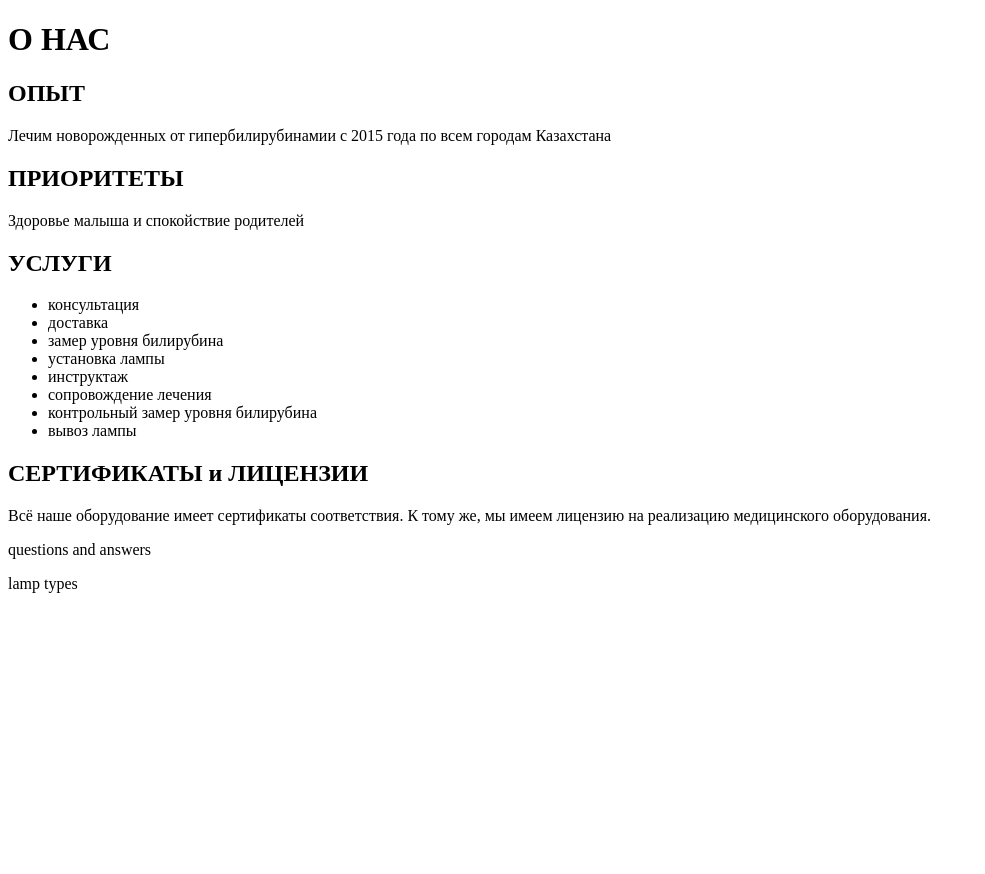
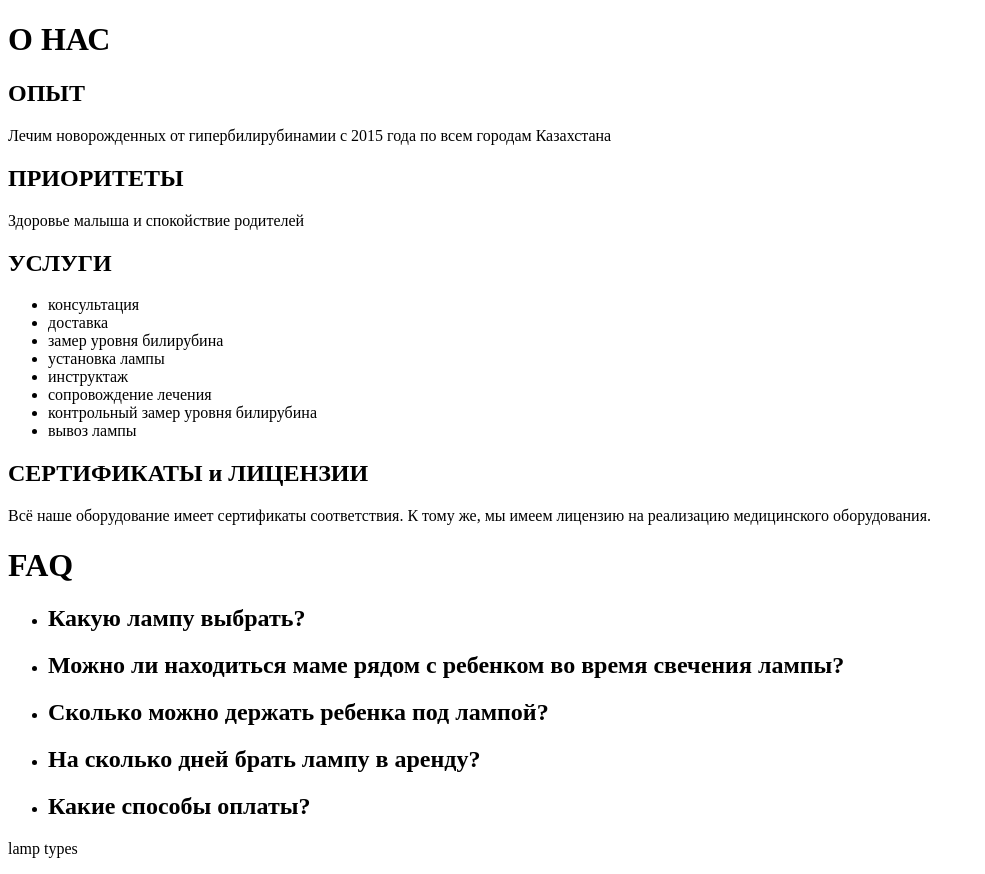
Before and after one commit to yerbol021/lamp, a Next.js app in the folder lamp/: page /faq in a window 1280 px wide. Shown: the whole page, without its empty margins (0-985 px from the left). Before the commit the page ends 800 px from the top, so only its background shows below. Built offline with nearby package versions, Linux system fonts and the light colour scheme.

Commit message:
Toggle function for FAQ section

```diff
--- a/lamp/app/faq/page.tsx
+++ b/lamp/app/faq/page.tsx
@@ -1,8 +1,49 @@
-import React from "react";
-import { useState } from "react";
+import React, { useState } from "react";
+import { NextPage } from "next";
 
-const FAQPage = () => {
-  return <div>questions and answers</div>;
+const faqData = [
+  {
+    question: 'Какую лампу выбрать?',
+    answer: 'Cтоит отметить, что при повышенном уровне билирубина рекомендуется применять только светодиодную лампу (Диод12 или Диод24). Люминесцентные лампы типа Philips могут не помочь определенным детям (подробнее можно узнать в разделе Исследования).'
+  },
+  {
+    question: 'Можно ли находиться маме рядом с ребенком во время свечения лампы?',
+    answer: 'Да. Более того, можно даже кормить малыша во время свечения. Единственное условие это избегание попадания лучей лампы на глаза. Для этого можно воспользоваться солнцезащитными очками либо маской для глаз. Они у нас тоже имеются в продаже.'
+  },
+  {
+    question: 'Сколько можно держать ребенка под лампой?',
+    answer: 'В связи с тем, что лампы являются аналогом солнечного света и исключают попадания вредного ультрафиолета типа Б и С, ребенка можно светить без ограничения времени. Это подтверждено инструкциями по эксплуатации, которые основаны на научных исследованиях. Исходя из нашего опыта, мы рекомендуем следующую периодичность: 1. Лампа двойная на штативе: свечение без ограничения 2. Светодиодная лампа (диод12 или диод24): 6 часов свечения, 2 часа отдыха. Не забывайте, ребенок всегда должен находиться под присмотром!'
+  },
+  {
+    question: 'На сколько дней брать лампу в аренду?',
+    answer: 'Период лечения зависит от множества факторов: общее время свечения, уровень билирубина и его динамичность, возраст ребенка, и т. п. В среднем, лечение занимает 5−10 дней, однако бывает, что лечение может затянуться и до 30 дней.'
+  },
+  {
+    question: 'Какие способы оплаты?',
+    answer: 'Мы принимаем оплату с помощью Kaspi QR и наличными. Мы также будем рады выдать Вам фискальный чек.'
+  },
+];
+
+const FAQPage: NextPage = () => {
+  const [activeIndex, setActiveIndex] = useState<number | null>(null);
+
+  const toggleAnswer = (index: number) => {
+    setActiveIndex(activeIndex === index ? null : index);
+  };
+
+  return (
+    <div>
+      <h1>FAQ</h1>
+      <ul>
+        {faqData.map((faq, index) => (
+          <li key={index} onClick={() => toggleAnswer(index)}>
+            <h2>{faq.question}</h2>
+            {activeIndex === index && <p>{faq.answer}</p>}
+          </li>
+        ))}
+      </ul>
+    </div>
+  );
 };
 
 export default FAQPage;
--- a/lamp/app/layout.tsx
+++ b/lamp/app/layout.tsx
@@ -1,5 +1,5 @@
-import React from "react";
-import { useState } from "react";
+import React, { useState } from "react";
+import { NextPage } from "next";
 import About from "./about/page";
 import Products from "./products/page";
 import FAQPage from "./faq/page";
```
